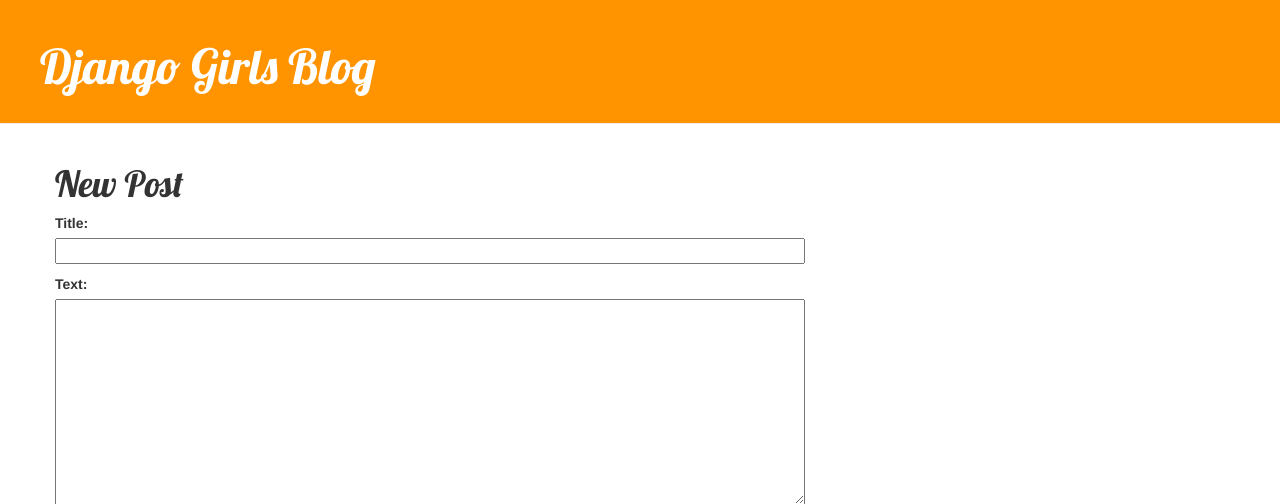
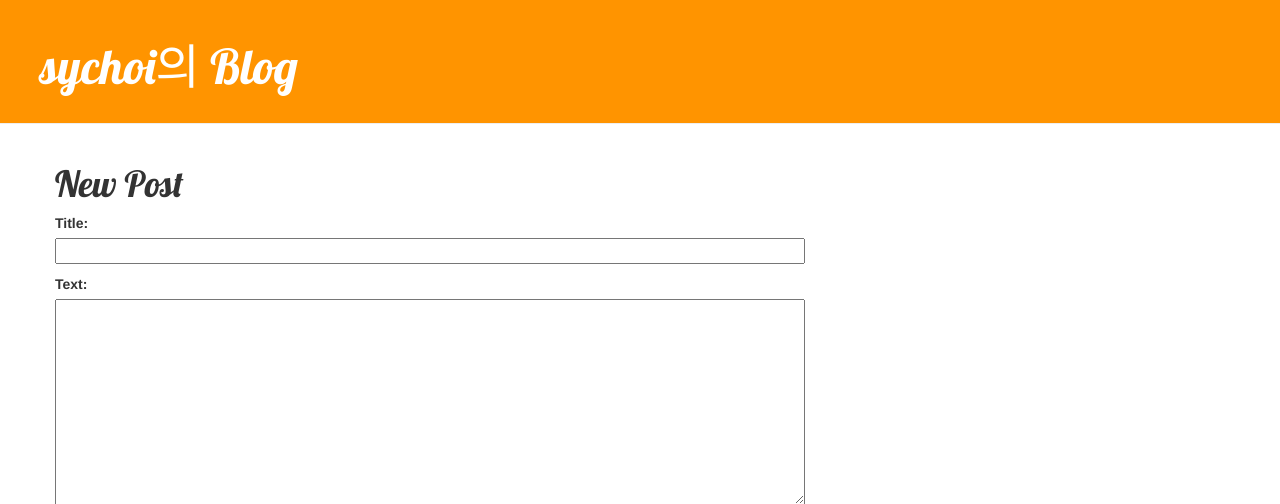
Before and after one commit to syChoi2/my-first-blog, a Django app: page /post/new/ in a window 1280 px wide. Shown: the top 504 px of the page. Run offline with Django 3.2, Linux system fonts and the light colour scheme; some libraries are stand-ins or nearby versions.

Commit message:
edited blog name 2

```diff
--- a/blog/templates/blog/base.html
+++ b/blog/templates/blog/base.html
@@ -12,7 +12,7 @@
 		{% endif %}
 		<div class="page-header">
 			<link href='//fonts.googleapis.com/css?family=Lobster&subset=latin,latin-ext' rel='stylesheet' type='text/css'>
-			<h1><a href="/">Django Girls Blog</a></h1>
+			<h1><a href="/">sychoi의 Blog</a></h1>
 		</div>
 		<div class="content container">
 			<div class="row">
```
